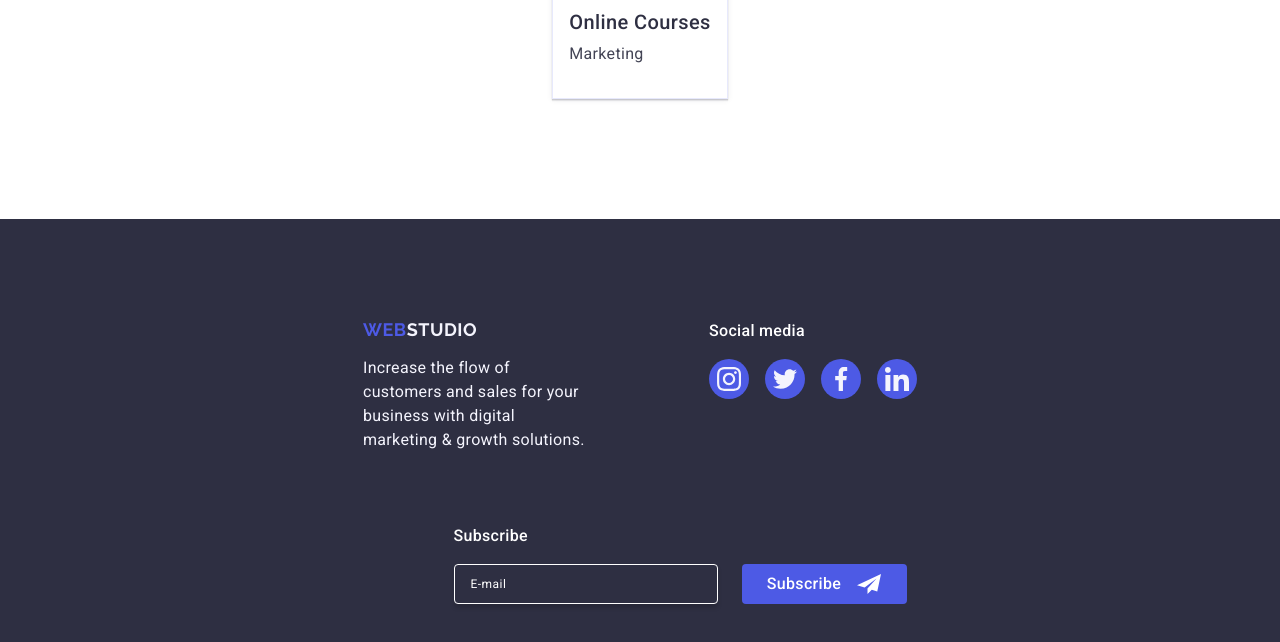
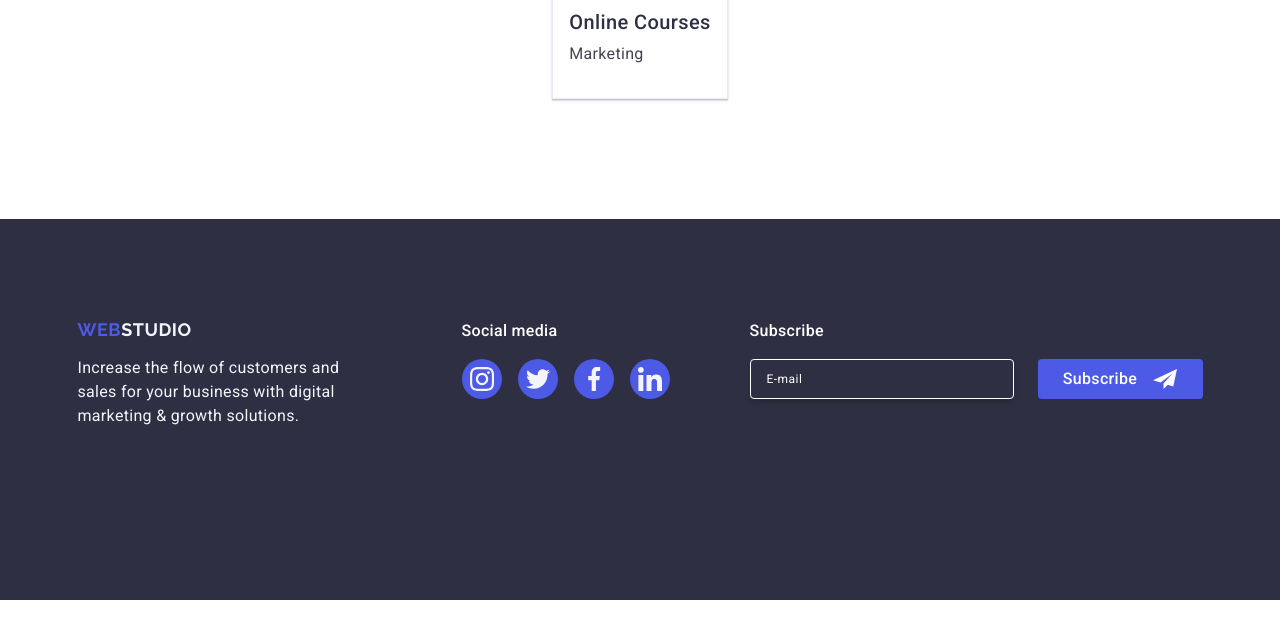
Before and after one commit to ivAn-hrobov6019/goit-markup-hw-06, a plain HTML site: page index.html in a window 1280 px wide. Shown: the part 2617-3259 px from the top of the page. After the commit the page ends 3217 px from the top, so only its background shows below. Drawn offline with nearby package versions, Linux system fonts and the light colour scheme.

Commit message:
Update styles.css

```diff
--- a/css/styles.css
+++ b/css/styles.css
@@ -1577,6 +1577,7 @@ textarea.form-input {
   }
 
   .footer .container-footer {
+    max-width: 1158px;
     display: flex;
     align-items: baseline;
     justify-content: center;
```
